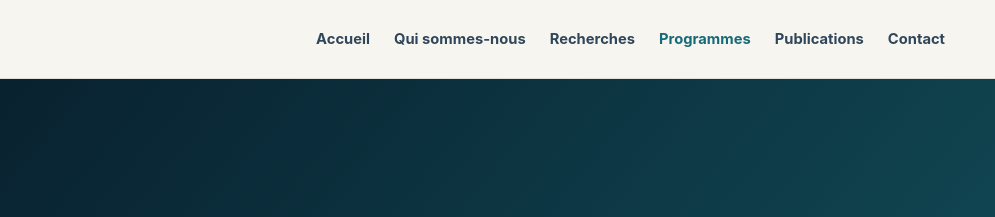
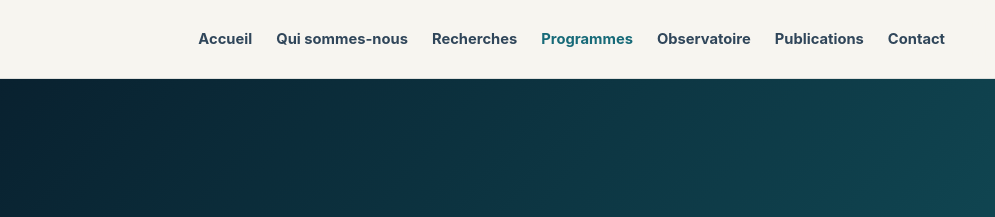
Before and after one commit to CyrilMalglaive/CyrilMalglaive.github.io, a plain HTML site: page programmes/index.html in a window 1280 px wide. Shown: the top 217 px of the page, 285-1280 px from the left. Drawn offline with Linux system fonts and the light colour scheme.

Commit message:
Ajouter l'accès à l'Observatoire dans la navigation

```diff
--- a/programmes/index.html
+++ b/programmes/index.html
@@ -43,7 +43,7 @@
 </head>
 <body>
   <a class="skip-link" href="#contenu">Aller au contenu</a>
-  <header class="site-header"><div class="nav-shell"><a class="brand" href="../"><span class="brand-mark">C</span><span>CIRITS</span></a><button class="menu-button" type="button" data-menu-button aria-expanded="false" aria-controls="menu">Menu</button><nav class="site-nav" id="menu" data-menu aria-label="Navigation principale"><a href="../">Accueil</a><a href="../qui-sommes-nous/">Qui sommes-nous</a><a href="../recherches/">Recherches</a><a href="./" aria-current="page">Programmes</a><a href="../publications/">Publications</a>
+  <header class="site-header"><div class="nav-shell"><a class="brand" href="../"><span class="brand-mark">C</span><span>CIRITS</span></a><button class="menu-button" type="button" data-menu-button aria-expanded="false" aria-controls="menu">Menu</button><nav class="site-nav" id="menu" data-menu aria-label="Navigation principale"><a href="../">Accueil</a><a href="../qui-sommes-nous/">Qui sommes-nous</a><a href="../recherches/">Recherches</a><a href="./" aria-current="page">Programmes</a><a href="../observatoire/">Observatoire</a><a href="../publications/">Publications</a>
         <a href="../contact/">Contact</a></nav></div></header>
   <main id="contenu">
     <section class="page-hero"><div class="page-hero-inner"><p class="eyebrow">Ingénierie de programme</p><h1>Transformer une question de protection en programme de recherche et d’intervention.</h1><p class="lead">Le CIRITS conçoit des programmes de recherche, des cadres d’intervention et des outils transférables pour les situations à forte complexité.</p></div></section>
```
